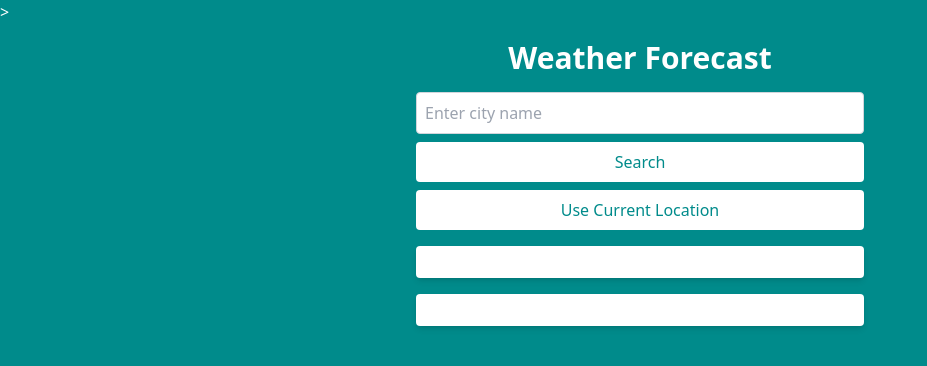
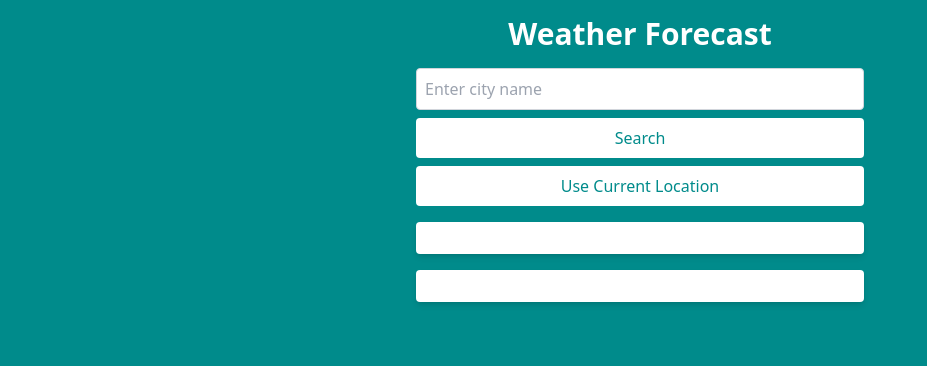
Before and after one commit to NizamNizz/Weather-Forecast-Application, a website: page src/index.html in a window 1280 px wide. Shown: the whole page, without its empty margins (0-927 px from the left). Drawn offline with Linux system fonts and the light colour scheme.

Commit message:
first commit

```diff
--- a/src/index.html
+++ b/src/index.html
@@ -4,7 +4,7 @@
   <meta charset="UTF-8">
   <meta name="viewport" content="width=device-width, initial-scale=1.0">
   <title>Weather Forecast Application</title>
-  <script src="index.js" defer></script>>
+  <script src="index.js" defer></script>
   <link rel="stylesheet" href="./output.css">
 </head>
 <body class="bg-dark-cyan text-white">
@@ -22,7 +22,7 @@
         <div id="recent-cities-dropdown" class="mb-4 hidden">
           <select id="recent-cities" class="w-full p-2 border border-gray-300 rounded text-gray-900"></select>
         </div>
-        <div id="weather-info" class="p-4 bg-white text-dark-cyan rounded shadow-md"></div>
+        <div id="weather-info" class="p-4 bg-white text-dark-cyan rounded shadow-md" ></div>
         <div id="extended-forecast" class="mt-4 p-4 bg-white text-dark-cyan rounded shadow-md"></div>
       </div>
     </main>
```
